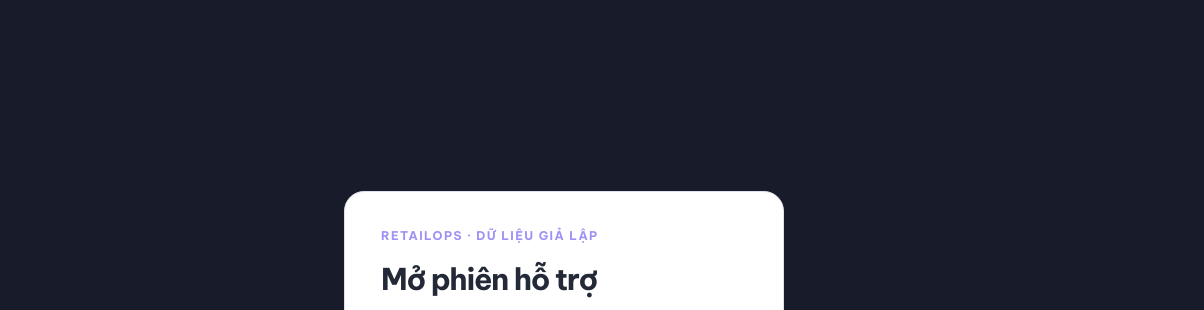
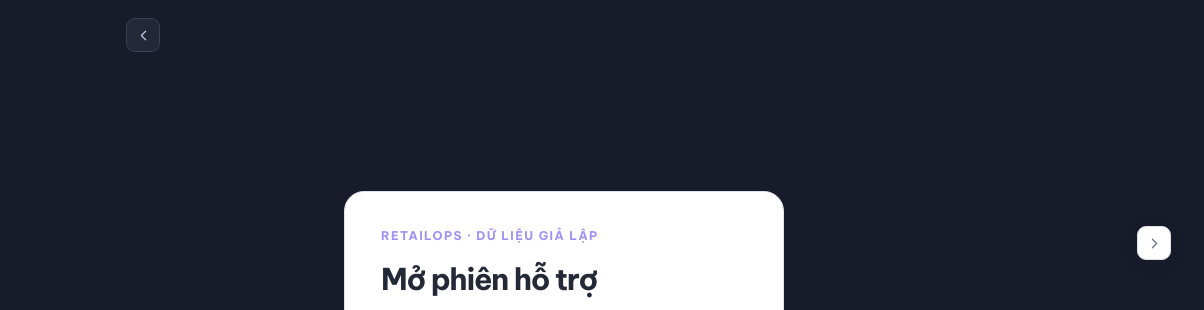
Before and after one commit to tuteemovaixlong/CSKH_ban_le, a plain HTML site: page web/index.html in a window 1280 px wide. Shown: the top 310 px of the page, 76-1280 px from the left. Drawn offline with Linux system fonts and the light colour scheme.

Commit message:
Load chat focus layout enhancements

```diff
--- a/web/index.html
+++ b/web/index.html
@@ -7,7 +7,9 @@
   <meta name="theme-color" content="#181b29">
   <link rel="icon" href="data:,">
   <link rel="stylesheet" href="styles.css">
+  <link rel="stylesheet" href="chat-focus.css">
   <script src="app.js" defer></script>
+  <script src="chat-focus.js" defer></script>
 </head>
 <body>
   <section class="login-shell" id="login-shell" aria-labelledby="login-title">
```
